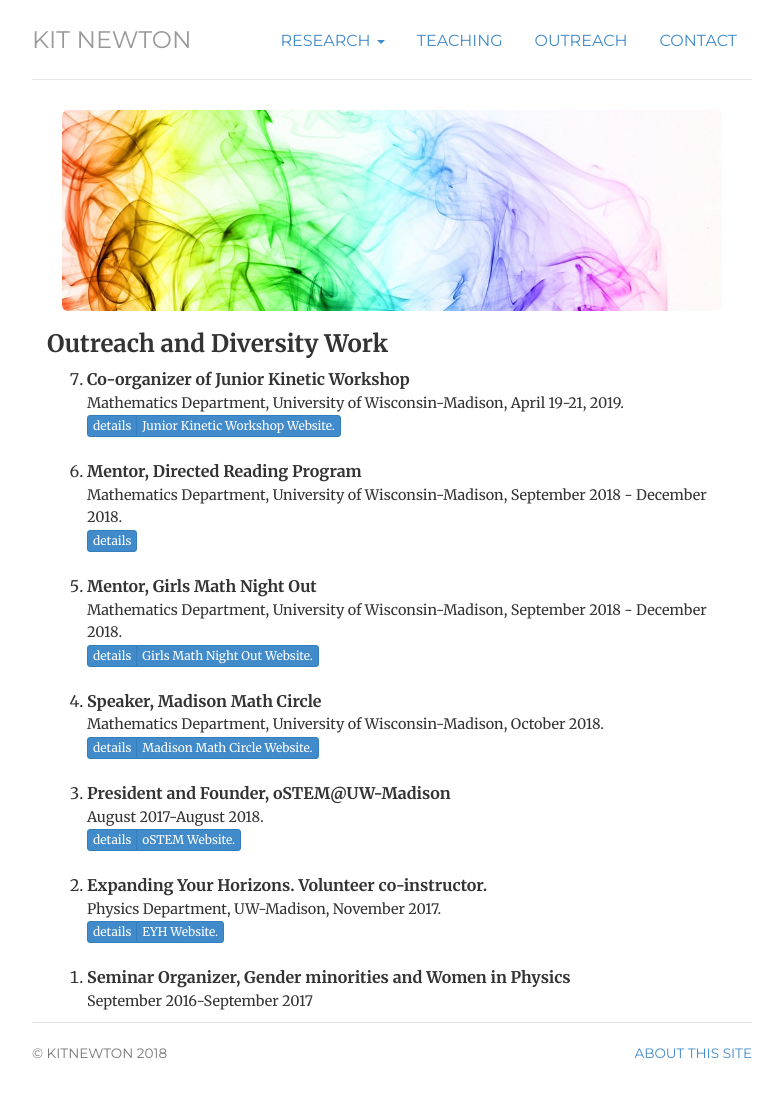
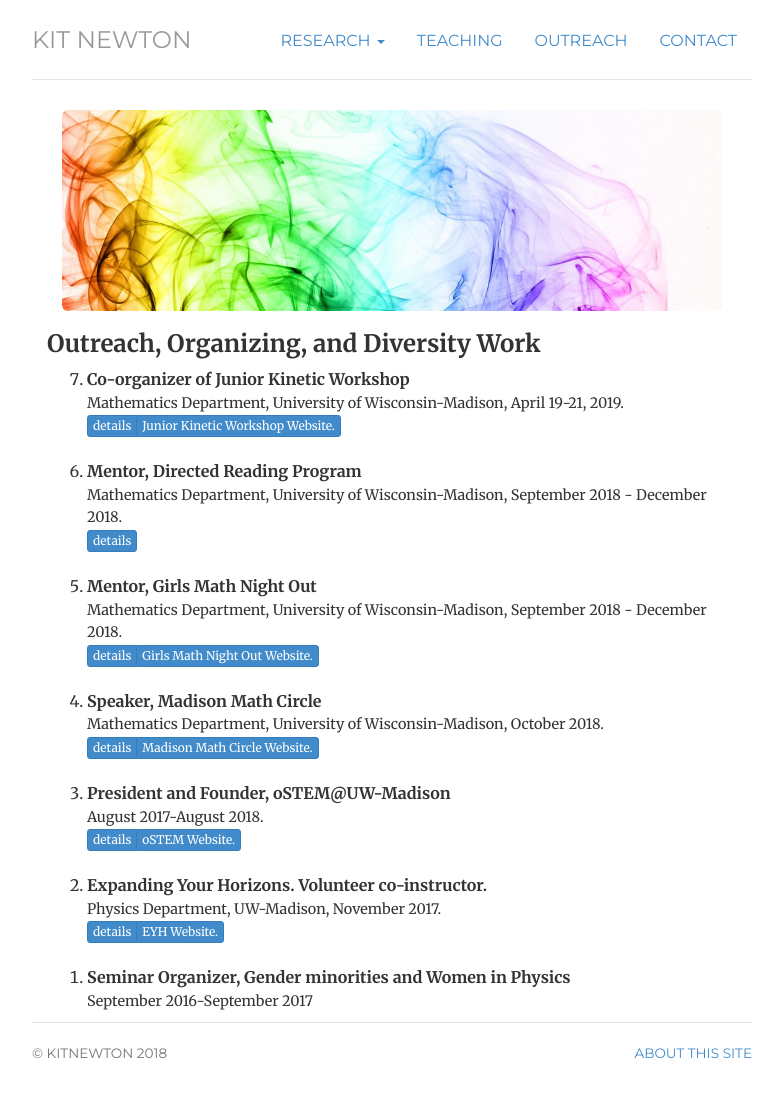
Before and after one commit to kitcnewton/kitcnewton.github.io, a Jekyll site: the page built from outreach/index.html, in a window 1280 px wide. Shown: the whole page, without its empty margins (248-1030 px from the left). Built offline with Jekyll 4.4.1, drawn with Linux system fonts in a browser that asks for light colours.

Commit message:
conference

```diff
--- a/outreach/index.html
+++ b/outreach/index.html
@@ -15,7 +15,7 @@ description: Kit Newton's Outreach Page
 </div>
 
 
-<h3>Outreach and Diversity Work</h3>
+<h3>Outreach, Organizing, and Diversity Work</h3>
 
 
 <ol reversed>
```
Also changed, not shown: 1 other file.
